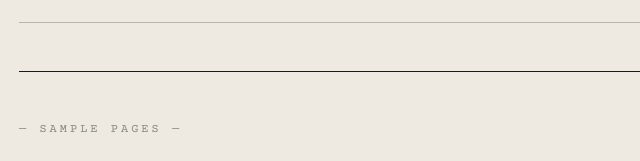
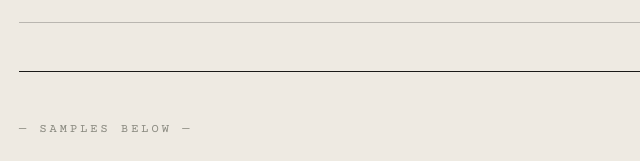
Before and after one commit to heyrabbi/alternadox, a website: page public/haggadah.html in a window 1280 px wide. Shown: the part 1000-1161 px from the top of the page, 181-821 px from the left. Drawn offline with nearby package versions, Linux system fonts and the light colour scheme.

Commit message:
Update haggadah.html

```diff
--- a/public/haggadah.html
+++ b/public/haggadah.html
@@ -257,7 +257,7 @@
   <hr class="divider">
 
   <section class="sample-section">
-    <div class="sample-label">— Sample Pages —</div>
+    <div class="sample-label">— Samples Below —</div>
     <object class="pdf-viewer" data="barry-samples.pdf" type="application/pdf">
       <div class="pdf-fallback">
         <p>Your browser cannot display the PDF inline.</p>
```
